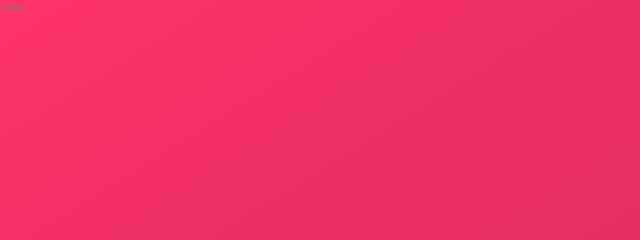
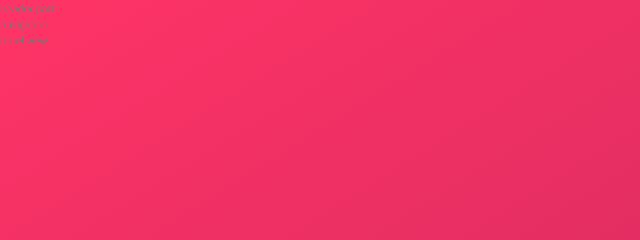
Before and after one commit to revuwem/advanced-css-sass-trillo, a website: page index.html in a window 1280 px wide. Shown: the top 240 px of the page, 0-640 px from the left. Drawn offline with nearby package versions, Linux system fonts and the light colour scheme.

Commit message:
defined overall layout markup

```diff
--- a/index.html
+++ b/index.html
@@ -11,6 +11,19 @@
         <title>trillo &mdash; Your all-in-one booking app</title>
     </head>
     <body>
-        Trillo
+        <div class="container">
+            <header class="header">
+                header part
+            </header>
+            <div class="content">
+                <nav class="sidebar">
+                    navigation
+                </nav>
+
+                <main class="view">
+                    hotel view
+                </main>
+            </div>
+        </div>
     </body>
 </html>
```
